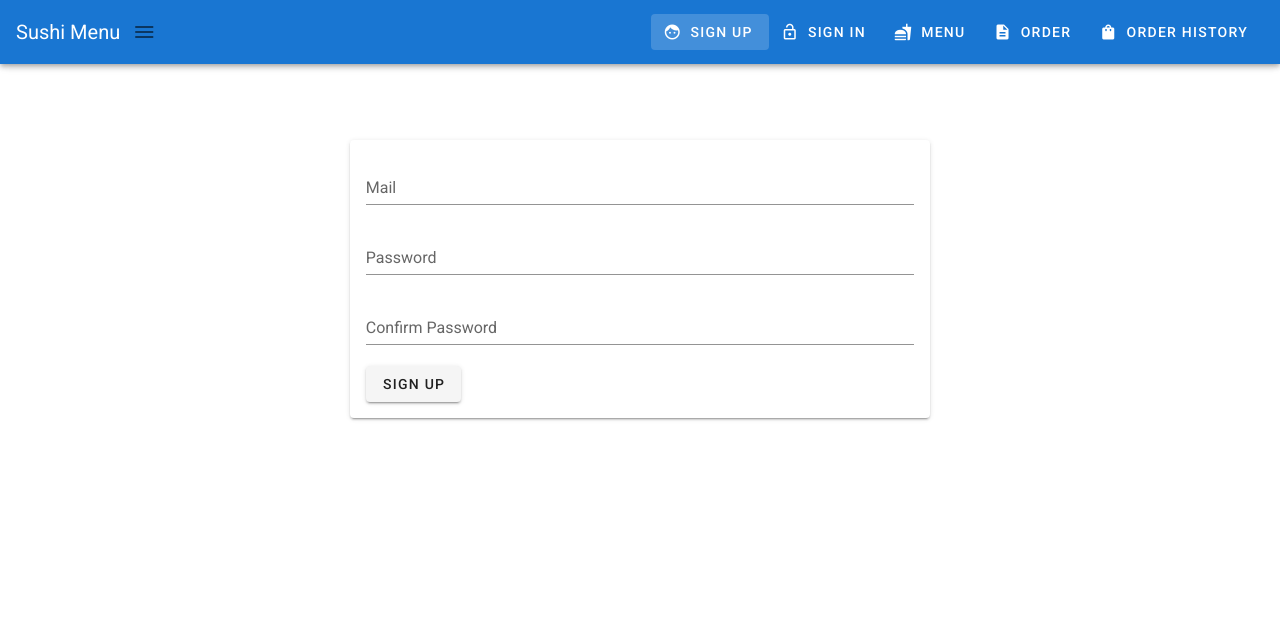
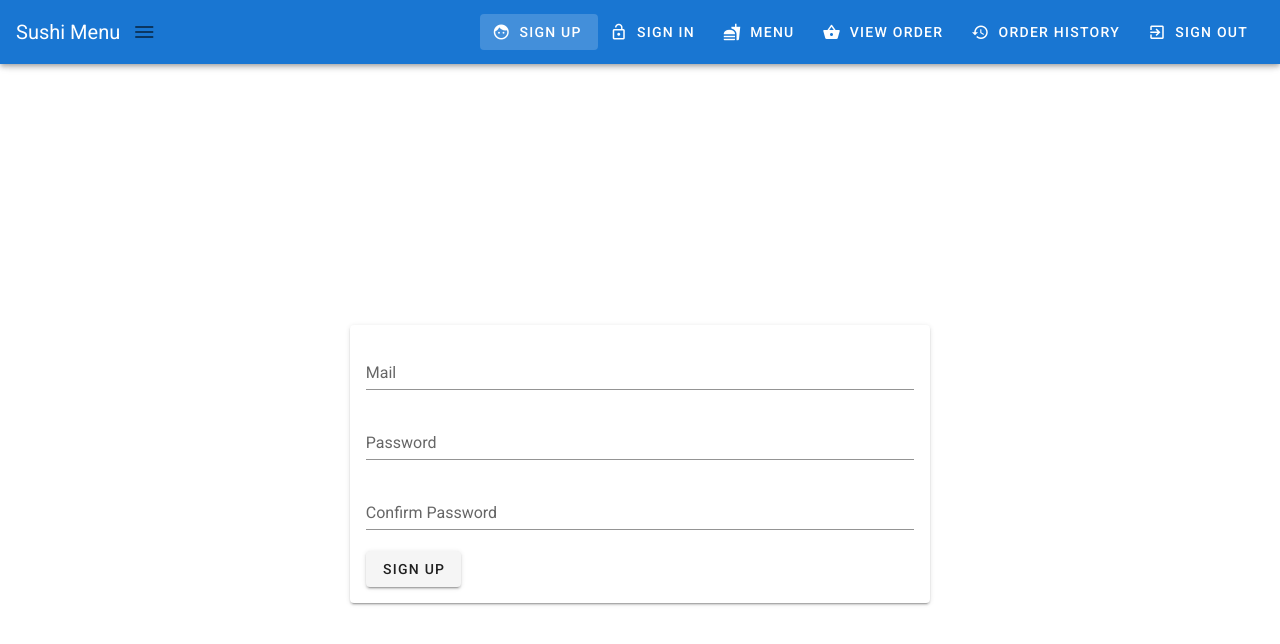
Before and after one commit to Jamie95187/vue-menu, a Vue app: page /signup in a window 1280 px wide. Shown: the top 644 px of the page. Built offline with nearby package versions, Linux system fonts and the light colour scheme; what vue-textarea-autosize would draw is missing.

Commit message:
add functionality for signout method

```diff
--- a/src/App.vue
+++ b/src/App.vue
@@ -1,7 +1,7 @@
 <template>
   <v-app>
+    <Header/>
     <v-main>
-      <Header/>
       <v-layout>
         <v-flex>
           <router-view />
--- a/src/components/Layout/Header.vue
+++ b/src/components/Layout/Header.vue
@@ -10,7 +10,6 @@
           v-for="item in menuItems"
           :key="item.title"
           :to="item.link"
-          @click="item.click"
           >
           <v-list-item-action>
             <v-icon>{{ item.icon }}</v-icon>
@@ -39,6 +38,16 @@
           </v-icon>
           {{ item.title }}
         </v-btn>
+        <v-btn
+          text class="white--text"
+          key="Sign Out"
+          to="/"
+          @click="signOut()">
+          <v-icon left>
+            mdi-exit-to-app
+          </v-icon>
+            Sign Out
+        </v-btn>
       </v-app-bar>
     </v-main>
 </template>
@@ -56,16 +65,14 @@
           { icon: 'face', title: 'Sign up', link: '/signup'},
           { icon: 'lock_open', title: 'Sign in', link: '/signin'},
           { icon: 'fastfood', title: 'Menu', link: '/'},
-          { icon: 'description', title: 'Order', link: '/order'},
-          { icon: 'shopping_bag', title: 'Order History', link: '/orders'}
+          { icon: 'mdi-basket', title: 'View Order', link: '/order'},
+          { icon: 'mdi-history', title: 'Order History', link: '/orders'}
         ]
         if (this.userIsAuthenticated) {
           menuItems = [
-            { icon: 'supervisor_account', title: 'View Order', link: '/order'},
             { icon: 'fastfood', title: 'Menu', link: '/'},
-            { icon: 'description', title: 'Order', link: '/order'},
-            { icon: 'shopping_bag', title: 'Order History', link: '/orders'},
-            { icon: 'exit-to-app', title: 'Sign Out', link: '/', click: "signOut()"}
+            { icon: 'mdi-basket', title: 'View Order', link: '/order'},
+            { icon: 'mdi-history', title: 'Order History', link: '/orders'}
           ]
         }
         return menuItems
@@ -74,11 +81,11 @@
         return this.$store.getters.user !== null && this.$store.getters.user !== undefined
       }
     },
-    // methods: {
-    //   signOut() {
-    //     this.$store.dispatch('signUserOut')
-    //   }
-    // }
+    methods: {
+      signOut() {
+        this.$store.dispatch('signUserOut')
+      }
+    }
   }
 
 </script>
--- a/src/store/index.js
+++ b/src/store/index.js
@@ -249,15 +249,15 @@ export default new Vuex.Store({
       })
       commit('loadOrder', order)
     },
-    // signUserOut ({commit}) {
-    //   console.log("log out")
-    //   firebase.auth().signOut().then(function(){
-    //     console.log("Sucessfully Signed Out!")
-    //     commit('setuser', null)
-    //   }).catch(function(error){
-    //     console.log(error)
-    //   });
-    // }
+    signUserOut ({commit}) {
+      console.log("log out")
+      firebase.auth().signOut().then(function(){
+        console.log("Sucessfully Signed Out!")
+        commit('setUser', null)
+      }).catch(function(error){
+        console.log(error)
+      });
+    }
   },
   getters: {
     loadedMenu (state) {
```
